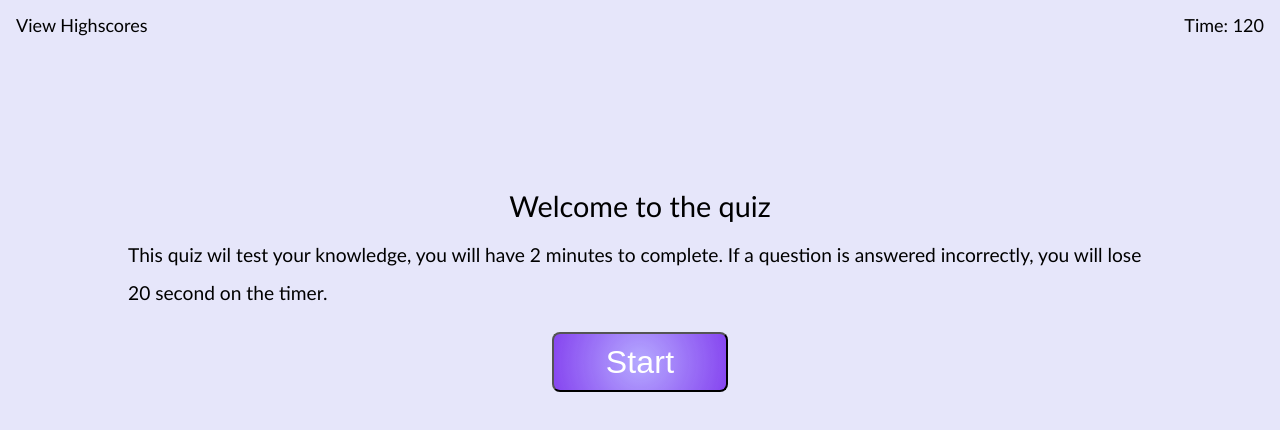
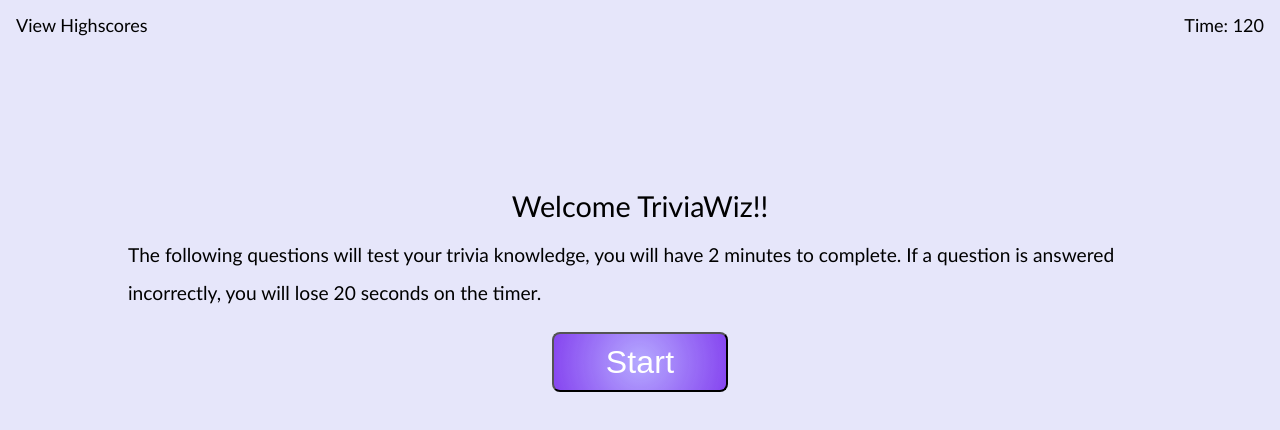
Before and after one commit to rau1avi1a/Quiz-Challenge, a plain HTML site: page index.html in a window 1280 px wide. Drawn offline with nearby package versions, Linux system fonts and the light colour scheme.

Commit message:
made changes to html start screen

```diff
--- a/index.html
+++ b/index.html
@@ -22,8 +22,8 @@
     <main>
         <!--This will be the start screen-->
         <div class="startScreen showCenter">
-            <h1>Welcome to the quiz</h1>
-            <p>This quiz wil test your knowledge, you will have 2 minutes to complete. If a question is answered incorrectly, you will lose 20 second on the timer.</p>
+            <h1>Welcome TriviaWiz!!</h1>
+            <p>The following questions will test your trivia knowledge, you will have 2 minutes to complete. If a question is answered incorrectly, you will lose 20 seconds on the timer.</p>
             <button class="startButton">Start</button>
         </div>
 
```
